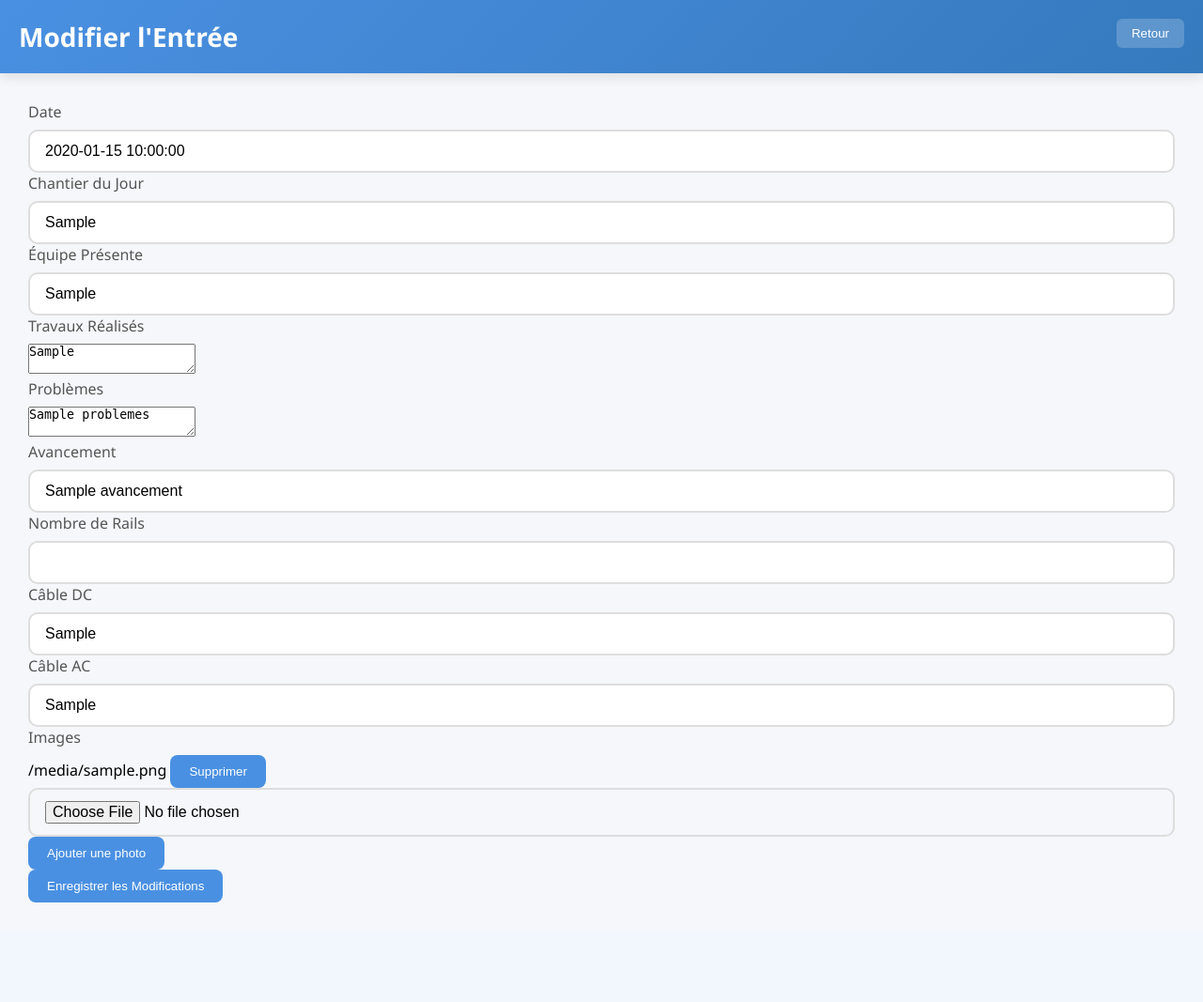
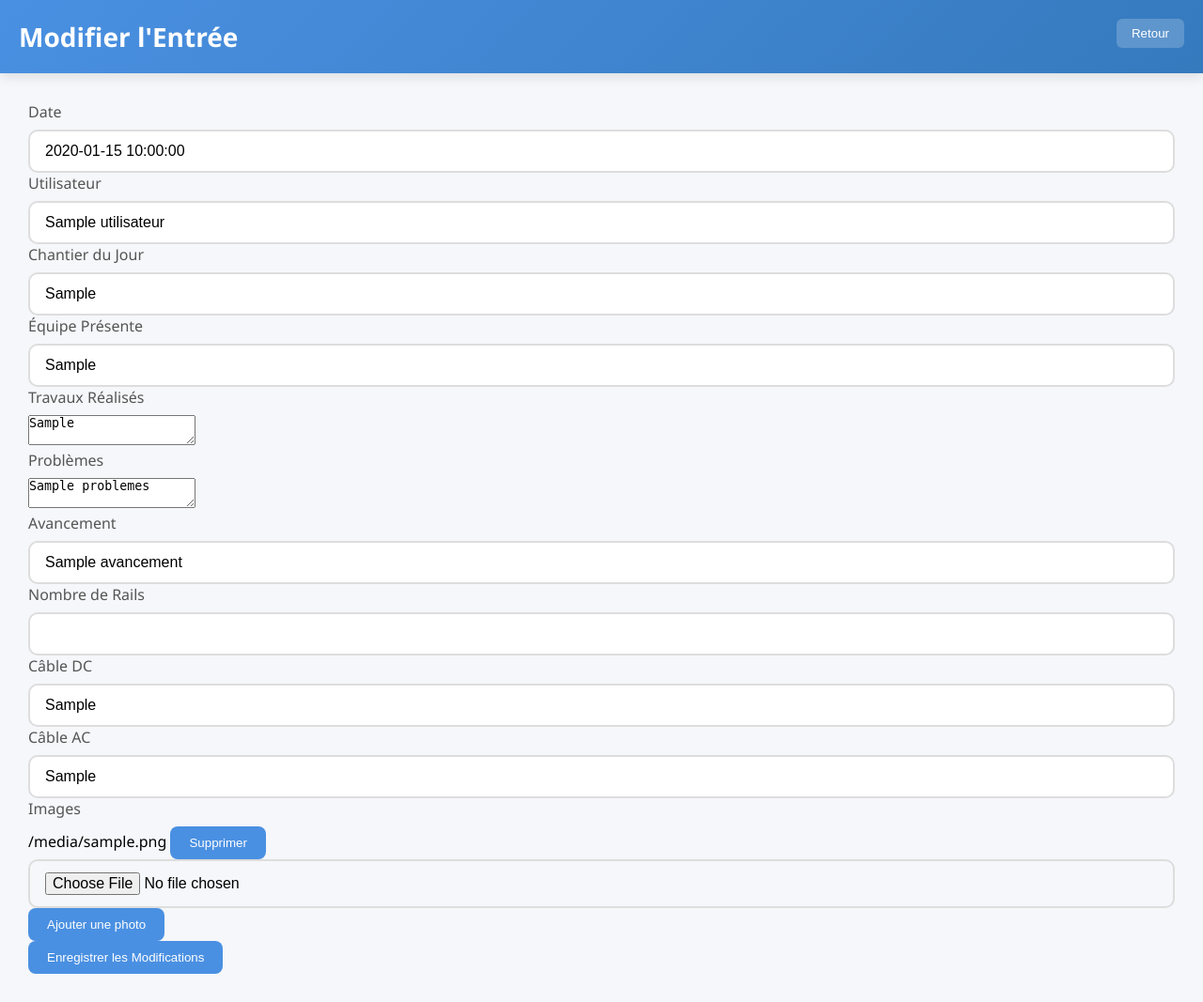
Before and after one commit to vinishtomar/TSB2, a Python web app: template ChefAssistantWeb/templates/modify_history.html in a window 1280 px wide. Shown: the whole page at 94% size. Before the commit the page ends 961 px from the top, so only its background shows below. Run offline with Jinja, Linux system fonts and the light colour scheme; the template is opened without the code that fills it: most values are stand-ins (such as "Sample title", 1, 10 or a date in 2020).

Commit message:
Update modify_history.html

```diff
--- a/ChefAssistantWeb/templates/modify_history.html
+++ b/ChefAssistantWeb/templates/modify_history.html
@@ -11,39 +11,43 @@
         <form method="POST" action="" enctype="multipart/form-data">
             <div class="mb-3">
                 <label class="form-label">Date</label>
-                <input type="text" class="form-control" name="date" value="{{ entry.date }}" readonly>
+                <input type="text" class="form-control" name="date" value="{{ entry.date if entry.date else 'No date' }}" readonly>
+            </div>
+            <div class="mb-3">
+                <label class="form-label">Utilisateur</label>
+                <input type="text" class="form-control" name="utilisateur" value="{{ entry.utilisateur if entry.utilisateur else 'No user' }}" readonly>
             </div>
             <div class="mb-3">
                 <label class="form-label">Chantier du Jour</label>
-                <input type="text" class="form-control" name="chantier_du_jour" value="{{ entry.chantier_du_jour }}">
+                <input type="text" class="form-control" name="chantier_du_jour" value="{{ entry.chantier_du_jour if entry.chantier_du_jour else '' }}">
             </div>
             <div class="mb-3">
                 <label class="form-label">Équipe Présente</label>
-                <input type="text" class="form-control" name="equipe_presente" value="{{ entry.equipe_presente }}">
+                <input type="text" class="form-control" name="equipe_presente" value="{{ entry.equipe_presente if entry.equipe_presente else '' }}">
             </div>
             <div class="mb-3">
                 <label class="form-label">Travaux Réalisés</label>
-                <textarea class="form-control" name="travaux_realises">{{ entry.travaux_realises }}</textarea>
+                <textarea class="form-control" name="travaux_realises">{{ entry.travaux_realises if entry.travaux_realises else '' }}</textarea>
             </div>
             <div class="mb-3">
                 <label class="form-label">Problèmes</label>
-                <textarea class="form-control" name="problemes">{{ entry.problemes }}</textarea>
+                <textarea class="form-control" name="problemes">{{ entry.problemes if entry.problemes else '' }}</textarea>
             </div>
             <div class="mb-3">
                 <label class="form-label">Avancement</label>
-                <input type="text" class="form-control" name="avancement" value="{{ entry.avancement }}">
+                <input type="text" class="form-control" name="avancement" value="{{ entry.avancement if entry.avancement else '' }}">
             </div>
             <div class="mb-3">
                 <label class="form-label">Nombre de Rails</label>
-                <input type="number" class="form-control" name="nombre_rail" value="{{ entry.nombre_rail }}">
+                <input type="number" class="form-control" name="nombre_rail" value="{{ entry.nombre_rail if entry.nombre_rail else '' }}">
             </div>
             <div class="mb-3">
                 <label class="form-label">Câble DC</label>
-                <input type="text" class="form-control" name="cable_dc" value="{{ entry.cable_dc }}">
+                <input type="text" class="form-control" name="cable_dc" value="{{ entry.cable_dc if entry.cable_dc else '' }}">
             </div>
             <div class="mb-3">
                 <label class="form-label">Câble AC</label>
-                <input type="text" class="form-control" name="cable_ac" value="{{ entry.cable_ac }}">
+                <input type="text" class="form-control" name="cable_ac" value="{{ entry.cable_ac if entry.cable_ac else '' }}">
             </div>
             <div class="mb-3">
                 <label class="form-label">Images</label>
```
